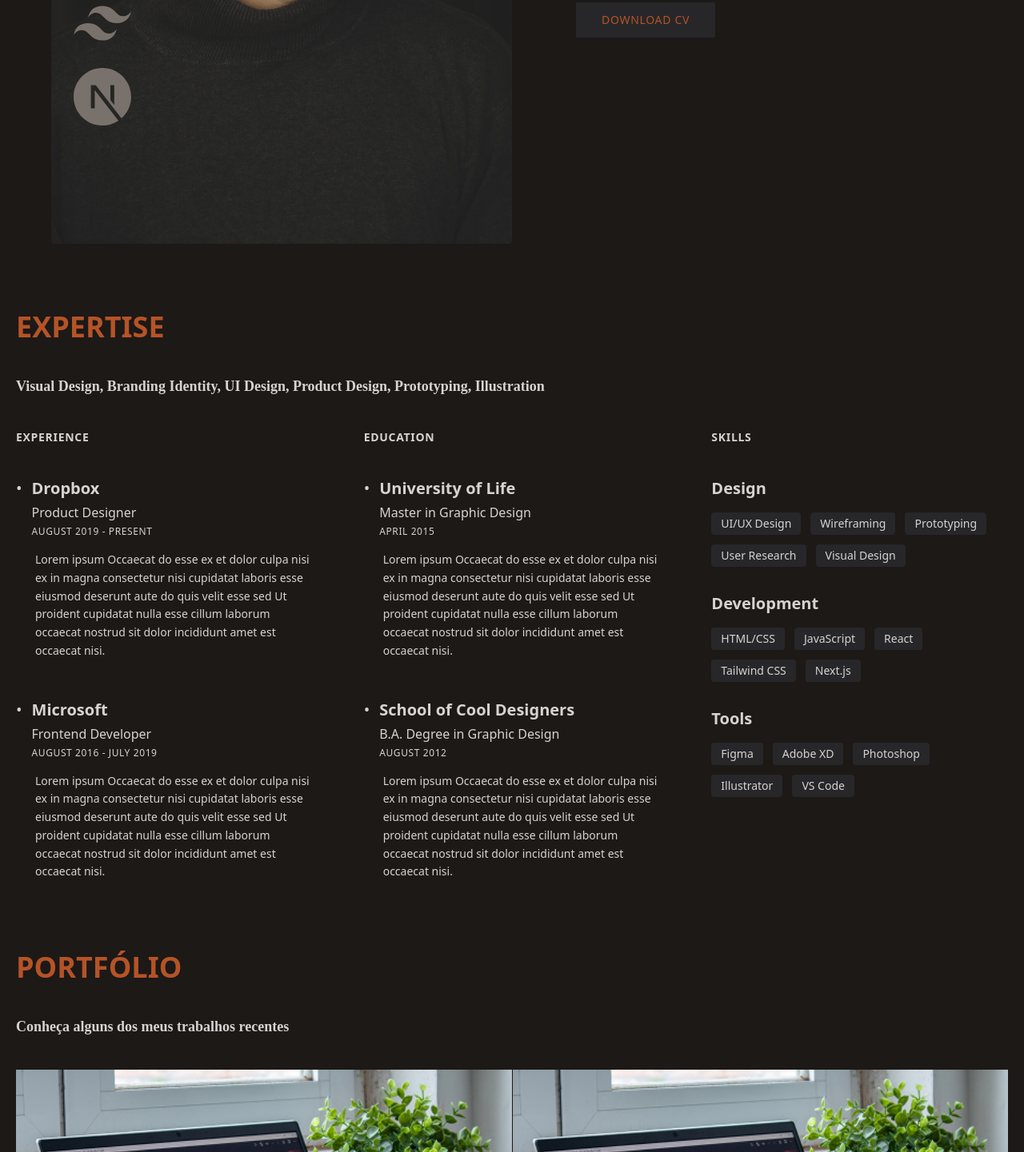
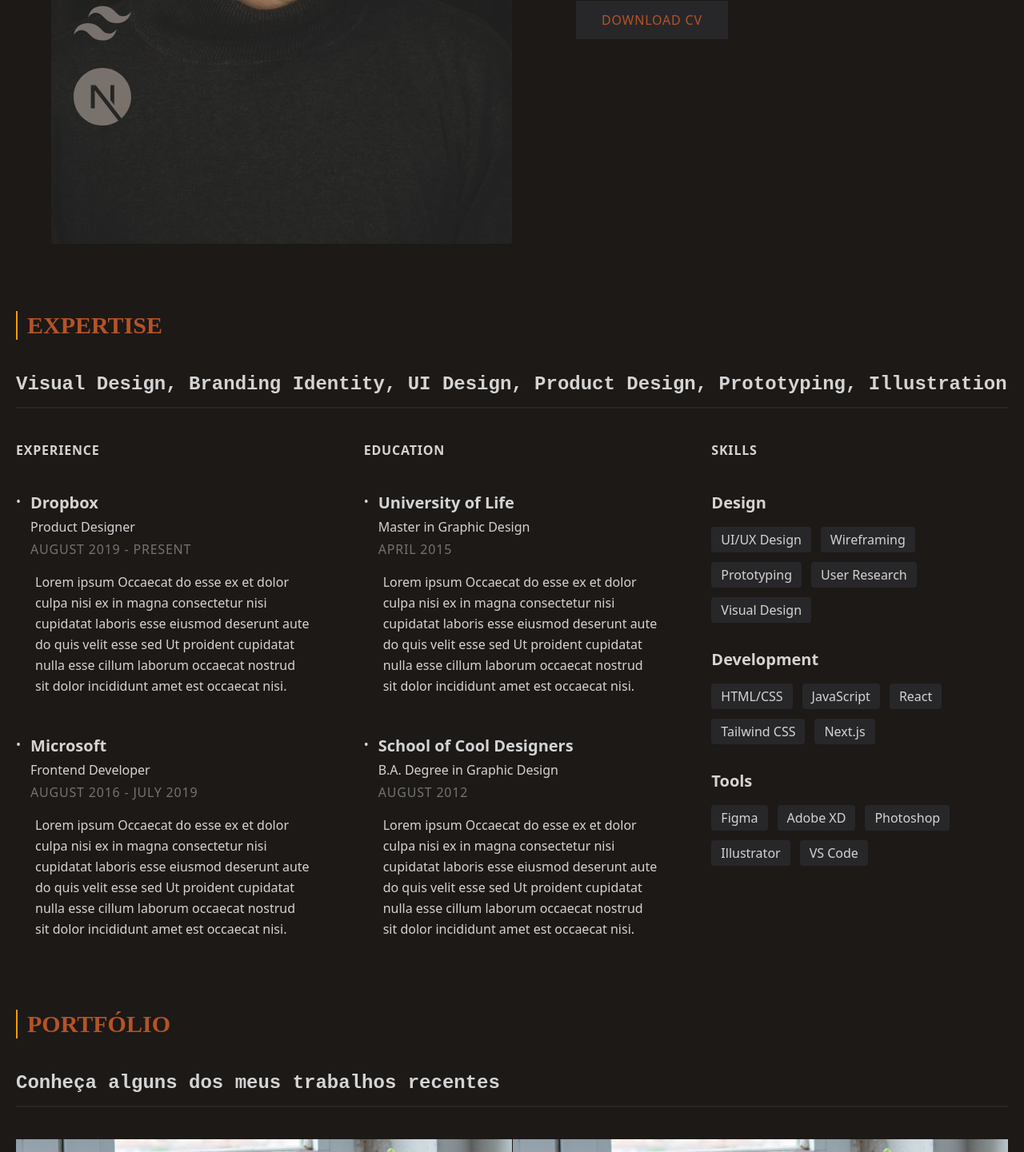
Before and after one commit to joaovlara/portfolio-landingpage, a Next.js app: page / in a window 1280 px wide. Shown: the part 1359-2800 px from the top of the page at 80% size. Built offline with nearby package versions, Linux system fonts and the light colour scheme.

Commit message:
fix: text tags styles

```diff
--- a/src/app/globals.css
+++ b/src/app/globals.css
@@ -28,16 +28,17 @@
   /*Reset base*/
 
   h1 {
-    @apply text-4xl font-bold;
+    @apply text-5xl font-bold text-neutral-200;
   }
 
   h2 {
-    @apply text-3xl font-bold;
+    @apply text-3xl font-bold text-[var(--color-primary-100)] border-l-2 border-amber-500 pl-3 mb-10;
     font-family: 'Bigshot One', cursive;
   }
 
   h3 {
-    @apply text-2xl font-bold;
+    @apply text-2xl font-semibold text-neutral-300 border-b-2 border-stone-800 pb-3;
+    font-family: 'Courier New', Courier, monospace;
   }
 
   h4 {
--- a/src/components/Sections/About.tsx
+++ b/src/components/Sections/About.tsx
@@ -35,7 +35,8 @@ export default function About() {
 
         {/* Right side content */}
         <div className="w-full md:w-1/2 space-y-6 md:pl-4">
-          <h2 className="uppercase textcolor-primary tracking-wider border-l-2 border-amber-500 pl-3">ABOUT</h2>
+
+          <h2 className="title-section">ABOUT</h2>
 
           <p className="leading-relaxed text-justify">
             Lorem ipsum dolor sit amet, consectetur adipiscing elit, sed do eiusmod tempor
@@ -44,7 +45,7 @@ export default function About() {
             reprehenderit in voluptate velit esse cillum dolore eu fugiat nulla pariatur.
           </p>
 
-          <button className="uppercase tracking-wider textcolor-primary bg-zinc-800 hover:bg-zinc-700 transition-colors py-3 px-8 text-sm">
+          <button className="uppercase tracking-wider textcolor-primary bg-zinc-800 hover:bg-zinc-700 transition-colors py-3 px-8">
             DOWNLOAD CV
           </button>
         </div>
--- a/src/components/Sections/CalltoAction.tsx
+++ b/src/components/Sections/CalltoAction.tsx
@@ -4,11 +4,11 @@ export default function Contact() {
   return (
     <section className="bg-stone-900 min-h-screen flex flex-col items-center justify-center">
       <div className="container p-5 space-y-3">
-          <h2 className="text-2xl md:text-4xl textcolor-primary mb-10">
+          <h2 className="textcolor-primary mb-10">
           Get in touch</h2>
 
         <div className="">
-          <h3 className="text-3xl md:text-4xl lg:text-5xl leading-tight mb-16">
+          <h3 className="leading-tight mb-16 text-neutral-200 text-4xl">
             I love to hear from you. Whether you have a question or just want to
             chat about design, tech & art — shoot me a message.
           </h3>
@@ -16,7 +16,7 @@ export default function Contact() {
           <div className="grid grid-cols-1 md:grid-cols-3 gap-8 md:gap-16">
             {/* Coluna 1 - Contato */}
             <div>
-              <h4 className="uppercase tracking-wider text-sm mb-4">
+              <h4 className="uppercase tracking-wider mb-4">
                 Reach me at
               </h4>
               <div className="space-y-2">
@@ -27,7 +27,7 @@ export default function Contact() {
 
             {/* Coluna 2 - Social */}
             <div>
-              <h4 className="uppercase tracking-wider text-sm mb-4">
+              <h4 className="uppercase tracking-wider mb-4">
                 Social
               </h4>
               <div className="space-y-2">
@@ -39,7 +39,7 @@ export default function Contact() {
             {/* Coluna 3 - Botão */}
             <div>
               <Link href="/contact">
-                <div className="bg-zinc-800 hover:bg-zinc-700 textcolor-primary-500 uppercase text-sm tracking-widest py-4 px-8 text-center transition-colors">
+                <div className="bg-zinc-800 hover:bg-zinc-700 textcolor-primary-500 uppercase tracking-widest py-4 px-8 text-center transition-colors">
                   Say Hello.
                 </div>
               </Link>
--- a/src/components/Sections/Expertise.tsx
+++ b/src/components/Sections/Expertise.tsx
@@ -14,34 +14,30 @@ export default function Expertise() {
       <div className="container p-5 space-y-3">
         {/* Expertise Header */}
         <div className="">
-          <h3 className="text-2xl md:text-4xl textcolor-primary mb-10">
-            {title}
-          </h3>
-          <h2 className="text-lg mb-10">
-            {subtitle}
-          </h2>
+          <h2 className="">{title}</h2>
+          <h3 className="mb-10">{subtitle}</h3>
         </div>
 
         <div className="w-full grid grid-cols-1 md:grid-cols-2 lg:grid-cols-3 gap-x-16 gap-y-16">
           {/* Experience Column */}
           <div className="col-span-1">
-            <h3 className="uppercase text-sm tracking-wider textcolor-primary-500 mb-10">
+            <p className="uppercase tracking-wider textcolor-primary-500 mb-10 font-semibold">
               {experience.title}
-            </h3>
+            </p>
 
             {experience.items.map((item: ExperienceItem, index: number) => (
               <div key={index} className="mb-12">
                 <div className="flex items-start mb-3">
-                  <span className="mr-3 text-xl">•</span>
+                  <span className="mr-3">•</span>
                   <div>
-                    <h4 className="text-xl mb-1">{item.company}</h4>
-                    <p className="">{item.position}</p>
-                    <p className="text-xs uppercase tracking-wider mt-1">
+                    <h4 className="mb-1">{item.company}</h4>
+                    <p className="text-neutral-300">{item.position}</p>
+                    <p className="uppercase tracking-wider mt-1 text-neutral-500">
                       {item.period}
                     </p>
                   </div>
                 </div>
-                <p className="text-sm leading-relaxed ml-6 mt-4">
+                <p className="leading-relaxed ml-6 mt-4">
                   {item.description}
                 </p>
               </div>
@@ -50,25 +46,25 @@ export default function Expertise() {
 
           {/* Education Column */}
           <div className="col-span-1">
-            <h3 className="uppercase text-sm tracking-wider textcolor-primary-500 mb-10">
+            <p className="uppercase tracking-wider textcolor-primary-500 mb-10 font-semibold">
               {education.title}
-            </h3>
+            </p>
 
             {education.items.map((item: EducationItem, index: number) => (
               <div key={index} className="mb-12">
                 <div className="flex items-start mb-3">
-                  <span className="textcolor-primary-500 mr-3 text-xl">•</span>
+                  <span className="textcolor-primary-500 mr-3">•</span>
                   <div>
-                    <h4 className="text-xl mb-1">
+                    <h4 className="mb-1 text-neutral-300">
                       {item.institution}
                     </h4>
                     <p className="">{item.degree}</p>
-                    <p className="text-xs uppercase tracking-wider mt-1">
+                    <p className="uppercase tracking-wider mt-1 text-neutral-500">
                       {item.period}
                     </p>
                   </div>
                 </div>
-                <p className=" text-sm leading-relaxed ml-6 mt-4">
+                <p className="leading-relaxed ml-6 mt-4">
                   {item.description}
                 </p>
               </div>
@@ -77,9 +73,9 @@ export default function Expertise() {
 
           {/* Skills Column (Third column) */}
           <div className="col-span-1">
-            <h3 className="uppercase text-sm tracking-wider textcolor-primary-500 mb-10">
+            <p className="uppercase tracking-wider textcolor-primary-500 mb-10 font-semibold">
               {skills.title}
-            </h3>
+            </p>
 
             {skills.categories.map((category: SkillCategory, index: number) => (
               <div key={index} className="mb-8">
@@ -88,7 +84,7 @@ export default function Expertise() {
                   {category.skills.map((skill: string, skillIndex: number) => (
                     <span
                       key={skillIndex}
-                      className="bg-zinc-800 px-3 py-1 text-sm rounded"
+                      className="bg-zinc-800 px-3 py-1 rounded"
                     >
                       {skill}
                     </span>
--- a/src/components/Sections/Hero.tsx
+++ b/src/components/Sections/Hero.tsx
@@ -5,12 +5,12 @@ export default function Hero() {
     <section className="min-h-screen flex flex-col items-center justify-center">
       <div className="container p-5 space-y-3">
         <h3 className="md:text-3xl font-mono textcolor-primary">Hello World!</h3>
-        <h2 className="text-5xl md:text-8xl font-bold font-bigshot"> {/*adicionar animação de estrelas no fundo*/}
+        <h1 className="text-5xl md:text-8xl font-bold font-bigshot"> {/*adicionar animação de estrelas no fundo*/}
           I am Luther, <br /> a digital designer <br />
            & frontend developer <br />
           based in
           Somewhere.
-        </h2>
+        </h1>
       </div>
     </section>
   );
--- a/src/components/Sections/Works.tsx
+++ b/src/components/Sections/Works.tsx
@@ -51,12 +51,8 @@ export default function Portfolio() {
     <section className="bg-stone-900 min-h-screen flex flex-col items-center justify-center">
       <div className="container p-5 space-y-3">
         <div className="">
-          <h3 className="text-2xl md:text-4xl textcolor-primary mb-10">
-            PORTFÓLIO
-          </h3>
-          <h2 className="text-lg mb-10">
-            Conheça alguns dos meus trabalhos recentes
-          </h2>
+          <h2 className="">PORTFÓLIO</h2>
+          <h3 className="mb-10">Conheça alguns dos meus trabalhos recentes</h3>
         </div>
         {/* Portfolio grid */}
         <div className="grid grid-cols-1 md:grid-cols-2 lg:grid-cols-2 gap-px">
@@ -83,13 +79,13 @@ export default function Portfolio() {
                     ${activeCardId === project.id ? 'opacity-100' : 'opacity-0 md:group-hover:opacity-100'}`}
                 >
                   <div className="text-center p-6">
-                    <span className="text-sm textcolor-primary-500 block mb-2">
+                    <span className="textcolor-primary-500 block mb-2">
                       {project.category}
                     </span>
-                    <h3 className="text-xl mb-8">{project.title}</h3>
+                    <h3 className="mb-8">{project.title}</h3>
 
                     {/* Plus icon */}
-                    <span className="text-4xl block mb-8">+</span>
+                    <span className="block mb-8">+</span>
 
                     <Link
                       href={project.link}
```
